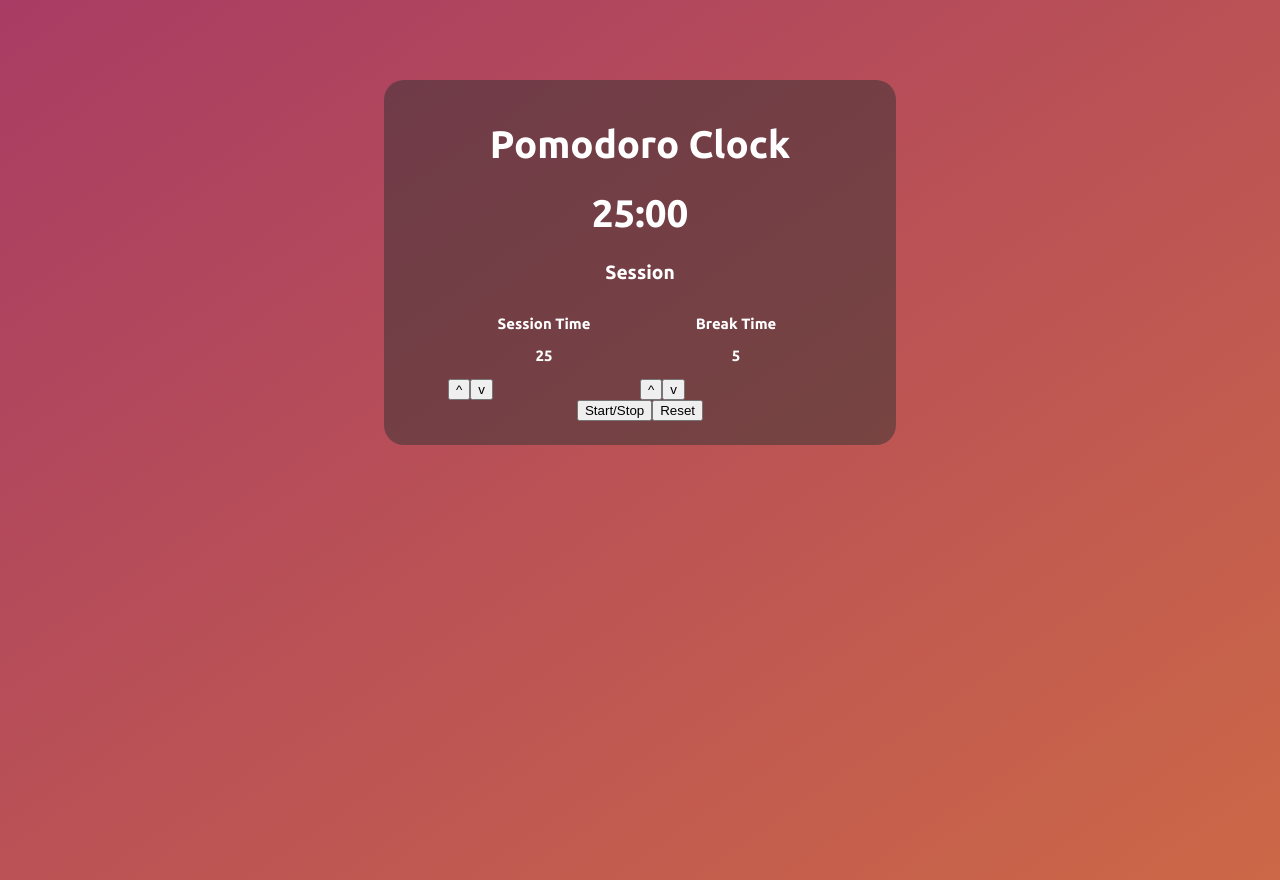
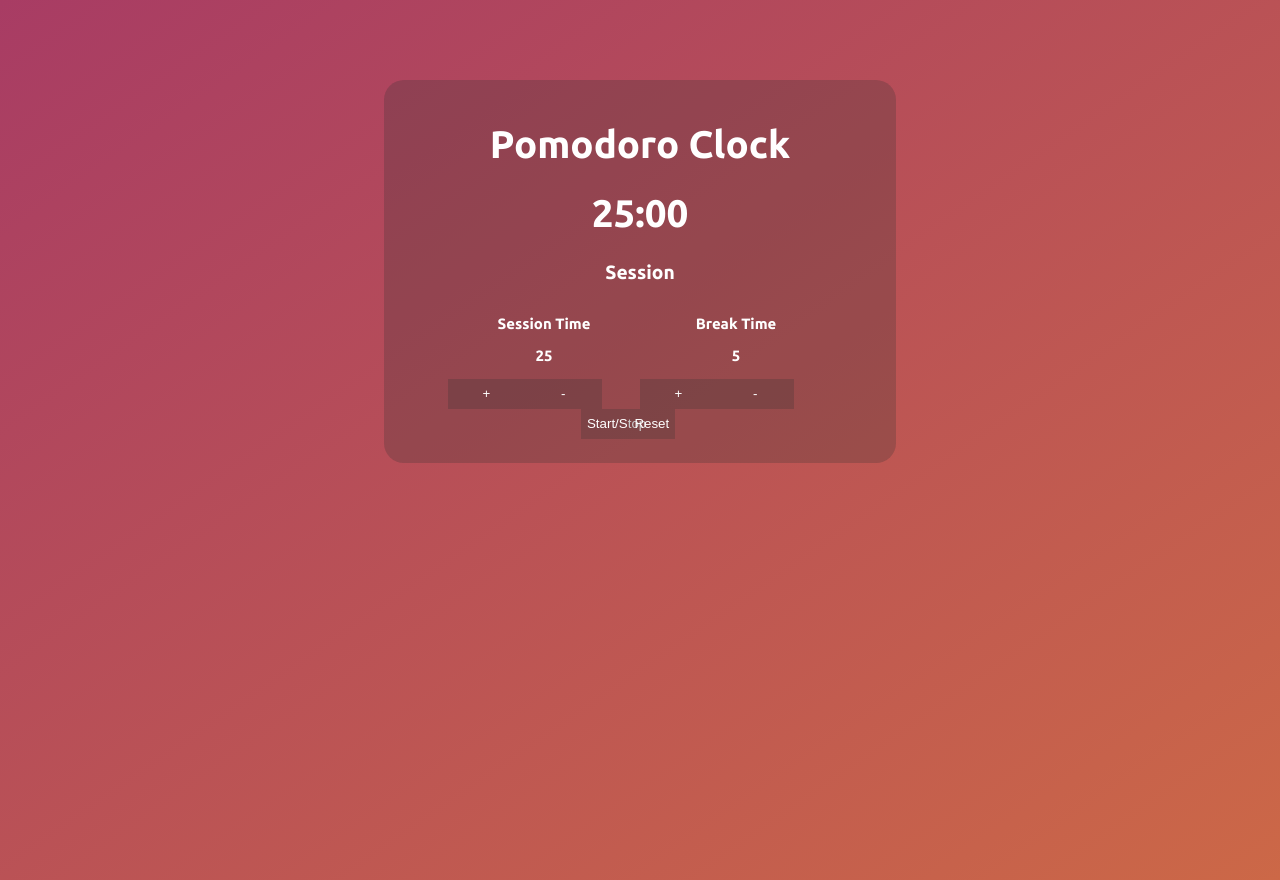
Before and after one commit to ryanmdoyle/web-pomodoro, a React (Create React App) app: page / in a window 1280 px wide. Built offline with nearby package versions, Linux system fonts and the light colour scheme.

Commit message:
more style

```diff
--- a/src/App.js
+++ b/src/App.js
@@ -1,4 +1,4 @@
-import React, {Component} from "react";
+import React from "react";
 
 class App extends React.Component {
   constructor(props) {
@@ -117,14 +117,14 @@ class App extends React.Component {
           <div id='timerContainer'>
             <h3 id="session-label">Session Time</h3>
             <h3 id="session-length">{this.state.sessionTimeEntry}</h3>
-            <button onClick={this.addSession} id="session-increment">^</button>
-            <button onClick={this.subSession} id="session-decrement">v</button>
+            <button onClick={this.addSession} id="session-increment">+</button>
+            <button onClick={this.subSession} id="session-decrement">-</button>
           </div>
           <div id='timerContainer'>
             <h3 id="break-label">Break Time</h3>
             <h3 id="break-length">{this.state.breakTimeEntry}</h3>
-            <button onClick={this.addBreak} id="break-increment">^</button>
-            <button onClick={this.subBreak} id="break-decrement">v</button>
+            <button onClick={this.addBreak} id="break-increment">+</button>
+            <button onClick={this.subBreak} id="break-decrement">-</button>
           </div>
           <div>
             <button onClick={this.startStop} id="start-stop">Start/Stop</button>
@@ -138,12 +138,3 @@ class App extends React.Component {
 }
 
 export default App;
-
-
-// var sessionRemainingSeconds = 12;
-// var seconds = (sessionRemainingSeconds * 60) % 60;
-// var minutes = sessionRemainingSeconds;
-//     seconds = seconds < 10 ? "0" + seconds : seconds;
-//     minutes = minutes < 10 ? "0" + minutes : minutes;
-//     console.log(seconds);
-//     console.log(minutes);
--- a/src/index.css
+++ b/src/index.css
@@ -21,6 +21,13 @@ h1, h2, h3, p {
   text-align: center;
 }
 
+button {
+  background: rgba(50, 50, 50, 0.25);
+  border: 0;
+  height: 30px;
+  width: 40%;
+  color: white;
+}
 .flexContainer {
   display: flex;
   flex-wrap: wrap;
@@ -33,7 +40,7 @@ h1, h2, h3, p {
 
 #clock {
   position: relative;
-  background: rgba(50, 50, 50, 0.5);
+  background: rgba(50, 50, 50, 0.25);
   width: 30vw;
   margin: auto;
   margin-top: 10vh;
```
